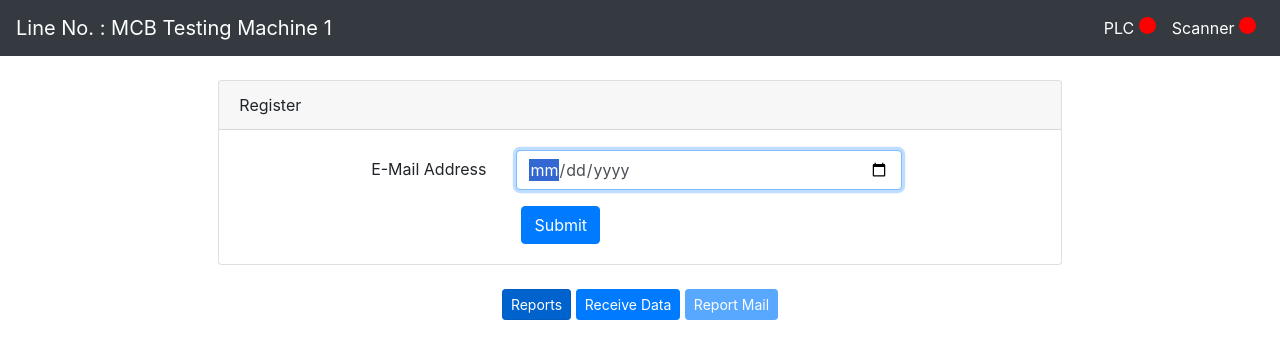
After one commit to sachinprajapati/cns, a Django app: page /report-mail/ in a window 1280 px wide. The commit adds this page. Shown: the top 359 px of the page. Run offline with Django 3.2, Linux system fonts and the light colour scheme; parts of the project's set-up code (start-up, migrations or seed data) failed here and were passed over; some libraries are stand-ins or nearby versions.

Commit message:
custom report mail

```diff
--- a/templates/index.html
+++ b/templates/index.html
@@ -367,8 +367,9 @@
   document.getElementById("today").innerHTML = d.toLocaleDateString("hi-IN");
 </script>
 <div class="text-center">
-  <a href="{% url 'users:reports' %}"><button type="button" class="btn btn-primary btn-sm">Reports</button></a>
-  <a href="{% url 'users:homepage' %}"><button type="button" disabled="" class="btn btn-primary btn-sm active">Receive Data</button></a>
+  <a href="{% url 'users:reports' %}"><button type="button" class="btn btn-primary btn-sm active">Reports</button></a>
+  <a href="{% url 'users:homepage' %}"><button type="button" disabled="" class="btn btn-primary btn-sm">Receive Data</button></a>
+  <a href="{% url 'users:report-mail' %}"><button type="button" class="btn btn-primary btn-sm">Report Mail</button></a>
 </div>
 <br/>
 {% if errors %}
--- /dev/null
+++ b/templates/reportmail.html
@@ -0,0 +1,49 @@
+{% extends 'base.html' %}
+
+{% block content %}
+{% include 'navbar.html' %}
+
+<br/>
+
+{% if form %}
+    <main class="login-form">
+        <div class="cotainer">
+            <div class="row justify-content-center">
+                <div class="col-md-8">
+                    <div class="card">
+                        <div class="card-header">Register</div>
+                            <div class="card-body">
+                                <form action="" method="post">
+                                	{% csrf_token %}
+                                    <div class="form-group row">
+                                        <label for="email_address" class="col-md-4 col-form-label text-md-right">E-Mail Address</label>
+                                        <div class="col-md-6">
+                                            <input type="date" id="email_address" class="form-control" name="date" required autofocus>
+                                        </div>
+                                    </div>
+
+                                    <div class="col-md-6 offset-md-4">
+                                        <button type="submit" class="btn btn-primary">
+                                            Submit
+                                        </button>
+                                    </div>
+                            </div>
+                            </form>
+                        </div>
+                    </div>
+                </div>
+            </div>
+        </div>
+    </main>
+{% else %}
+	<div class="alert alert-success" role="alert">
+	  Successfully Mail Send
+	</div>
+{% endif %}
+<br>
+<div class="text-center">
+  <a href="{% url 'users:reports' %}"><button type="button" class="btn btn-primary btn-sm active">Reports</button></a>
+  <a href="{% url 'users:homepage' %}"><button type="button" class="btn btn-primary btn-sm">Receive Data</button></a>
+  <a href="{% url 'users:report-mail' %}"><button type="button" disabled="" class="btn btn-primary btn-sm">Report Mail</button></a>
+</div>
+{% endblock %}
--- a/templates/reports.html
+++ b/templates/reports.html
@@ -126,5 +126,6 @@
 <div class="text-center">
   <a href="{% url 'users:reports' %}"><button type="button" disabled="" class="btn btn-primary btn-sm active">Reports</button></a>
   <a href="{% url 'users:homepage' %}"><button type="button" class="btn btn-primary btn-sm">Receive Data</button></a>
+  <a href="{% url 'users:report-mail' %}"><button type="button" class="btn btn-primary btn-sm">Report Mail</button></a>
 </div>
 {% endblock %}
--- a/users/urls.py
+++ b/users/urls.py
@@ -7,5 +7,6 @@ urlpatterns = [
     path('', Homepage, name="homepage"),
     path('reports/', Reports, name="reports"),
     path('procces/', Procces, name="procces"),
+    path('report-mail/', ReportsMail, name="report-mail"),
     path('get-status/', getStatus, name="get-status")
 ]
--- a/users/views.py
+++ b/users/views.py
@@ -6,6 +6,9 @@ from datetime import datetime
 from django.core import serializers
 from django.db.models import Count
 from django.views.decorators.csrf import csrf_exempt, csrf_protect
+from django.core.mail import send_mail
+from django.template.loader import render_to_string
+from django.utils.html import strip_tags
 
 from users.models import Data
 from users.funcs import *
@@ -59,3 +62,23 @@ def getStatus(request):
 	print("total count: ", len(data), len(d))
 	last_data = json.loads(serializers.serialize("json", d))
 	return JsonResponse({"data": [i['fields'] for i in last_data], "tcount": len(data)-len(d)+1})
+
+def ReportsMail(request):
+	context = {}
+	context["form"] = True
+	if request.method == 'POST':
+		dt = datetime.strptime(request.POST.get("date"), "%Y-%m-%d").date()
+		report = DataReport(dt)
+		report["dt"] = dt
+		msg_html = render_to_string('email.html', report)
+		plain_message = strip_tags(msg_html)
+		send_mail(
+		    'Daily Production Report',
+		    plain_message,
+		    'billgates@gmail.com',
+		    ['gaganguptaj@gmail.com'],
+		    fail_silently=False,
+		    html_message=msg_html
+		)
+		context["form"] = False
+	return render(request, "reportmail.html", context)
```
Also changed, not shown: templates/email.html (+65 -12 lines).
